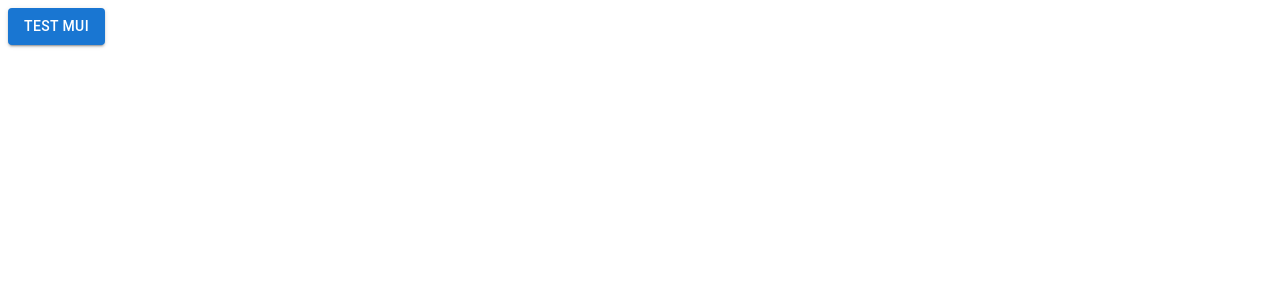
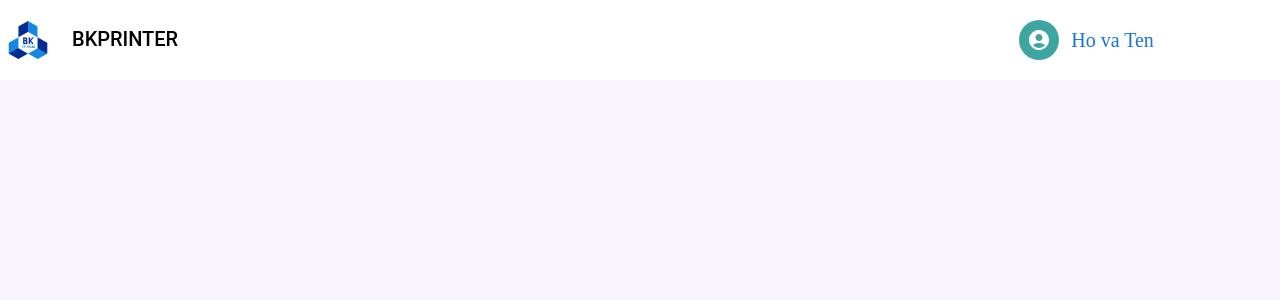
Before and after one commit to toannguyen3107/bkprinter, a React (Vite) app in the folder frontend/: page / in a window 1280 px wide. Shown: the top 300 px of the page. Built offline with nearby package versions, Linux system fonts and the light colour scheme.

Commit message:
update Header & icon package

```diff
--- a/frontend/package.json
+++ b/frontend/package.json
@@ -12,9 +12,12 @@
   "dependencies": {
     "@emotion/react": "^11.11.1",
     "@emotion/styled": "^11.11.0",
+    "@mui/icons-material": "^5.14.13",
     "@mui/material": "^5.14.13",
+    "@mui/styled-engine-sc": "^6.0.0-alpha.1",
     "react": "^18.2.0",
-    "react-dom": "^18.2.0"
+    "react-dom": "^18.2.0",
+    "styled-components": "^6.1.0"
   },
   "devDependencies": {
     "@types/react": "^18.2.15",
--- a/frontend/src/App.jsx
+++ b/frontend/src/App.jsx
@@ -1,11 +1,11 @@
 import {Routes, Route} from 'react-router-dom'
 // test
-import Test from './component/Test'
+import PageExample from './pages/PageExample'
 
 function App() {
   return (
     <Routes>
-      <Route path='/' element={<Test />} ></Route>
+      <Route path='/' element={<PageExample />} ></Route>
     </Routes>
   )
 }
--- /dev/null
+++ b/frontend/src/component/Header.jsx
@@ -0,0 +1,42 @@
+import { Box, Container, Link } from '@mui/material'
+import React from 'react'
+import AccountCircleIcon from '@mui/icons-material/AccountCircle';
+import Typography from '@mui/material/Typography';
+import Avatar from '@mui/material/Avatar';
+const Header = () => {
+    return (
+        <Box component="header"
+            sx={{
+                display: "flex",
+                height: '10vh',
+                flexDirection: "row",
+                bgcolor: '#fff',
+                padding: '0.5rem',
+                alignItems: 'center'
+            }}
+        >
+            <Box sx={{width: "0.8", display:'flex', alignItems: 'center'}}>
+                <Box component="img"
+                    sx={{
+                        height: '40px',
+                        width: '40px',
+                        marginRight: '24px'
+                    }}
+                    src="../../public/hcmut.png"
+                ></Box>
+                <Typography variant="h3" sx={{ fontSize: '20px', fontWeight: '500' }}>BKPRINTER</Typography>
+
+            </Box>
+
+            <Box sx={{display: 'flex', flexDirection: 'row', alignItems: 'center', gap: '12px'}}>
+              <Avatar sx={{ bgcolor: '#3EA6A0'}}>
+                <AccountCircleIcon />
+            </Avatar>
+                    <Link href="#" underline='none' sx={{fontSize: '20px'}}>Ho va Ten</Link>
+            </Box>
+
+        </Box>
+    )
+}
+
+export default Header
--- a/frontend/src/component/Test.jsx
+++ /dev/null
@@ -1,6 +0,0 @@
-import * as React from 'react';
-import Button from '@mui/material/Button';
-
-export default function ButtonUsage() {
-  return <Button variant="contained">Test MUI</Button>;
-}
--- a/frontend/src/index.css
+++ b/frontend/src/index.css
@@ -0,0 +1,4 @@
+*{
+    margin: 0;
+    box-sizing: border-box;
+}
--- a/frontend/src/main.jsx
+++ b/frontend/src/main.jsx
@@ -1,6 +1,7 @@
 import React from 'react'
 import ReactDOM from 'react-dom/client'
 import App from './App.jsx'
+import './index.css'
 import { BrowserRouter } from 'react-router-dom'
 
 ReactDOM.createRoot(document.getElementById('root')).render(
--- a/frontend/src/pages/PageExample.jsx
+++ b/frontend/src/pages/PageExample.jsx
@@ -1,8 +1,11 @@
 import React from 'react'
-
+import Header from '../component/Header'
+import { Box } from '@mui/material'
 const PageExample = () => {
   return (
-    <div>PageExample</div>
+        <Box sx={{bgcolor: '#F8F4FC', height: '100vh'}}>
+            <Header />
+        </Box>
   )
 }
 
```
Also changed, not shown: frontend/public/hcmut.png (added), 1 other file (tests, documents, lock files or other folders).
